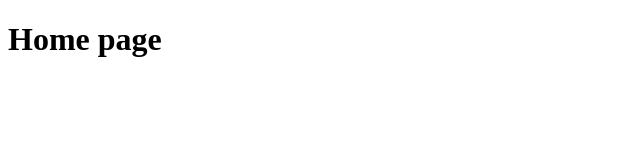
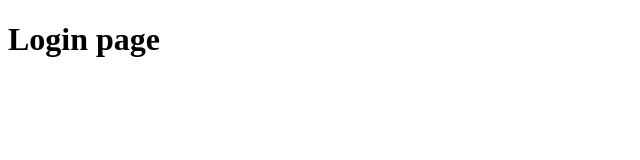
Before and after one commit to alexgrimm87/react-tech, a React (Create React App) app: page /login in a window 1280 px wide. Shown: the top 160 px of the page, without its empty margins (0-640 px from the left). Built offline with nearby package versions, Linux system fonts and the light colour scheme.

Commit message:
add routes

```diff
--- a/package.json
+++ b/package.json
@@ -12,6 +12,7 @@
     "@types/react-dom": "^18.2.19",
     "react": "^18.2.0",
     "react-dom": "^18.2.0",
+    "react-router-dom": "^6.22.2",
     "react-scripts": "5.0.1",
     "typescript": "^4.9.5",
     "web-vitals": "^2.1.4"
--- a/src/App.tsx
+++ b/src/App.tsx
@@ -1,10 +1,15 @@
 import Home from "./components/home";
 import './App.css';
+import {Route, Routes} from "react-router-dom";
+import LoginPage from "./components/auth/login";
 
 function App() {
   return (
     <div className="App">
-      <Home />
+      <Routes>
+        <Route path="/" element={<Home />} />
+        <Route path="login" element={<LoginPage />} />
+      </Routes>
     </div>
   );
 }
--- /dev/null
+++ b/src/components/auth/login/index.tsx
@@ -0,0 +1,11 @@
+import React from 'react';
+
+const LoginPage = () => {
+  return (
+    <div>
+      <h1>Login page</h1>
+    </div>
+  );
+};
+
+export default LoginPage;
--- a/src/index.tsx
+++ b/src/index.tsx
@@ -1,5 +1,6 @@
 import React from 'react';
 import ReactDOM from 'react-dom/client';
+import {BrowserRouter} from "react-router-dom";
 import App from './App';
 import reportWebVitals from './reportWebVitals';
 
@@ -8,7 +9,9 @@ const root = ReactDOM.createRoot(
 );
 root.render(
   <React.StrictMode>
-    <App />
+    <BrowserRouter>
+      <App />
+    </BrowserRouter>
   </React.StrictMode>
 );
 
```
